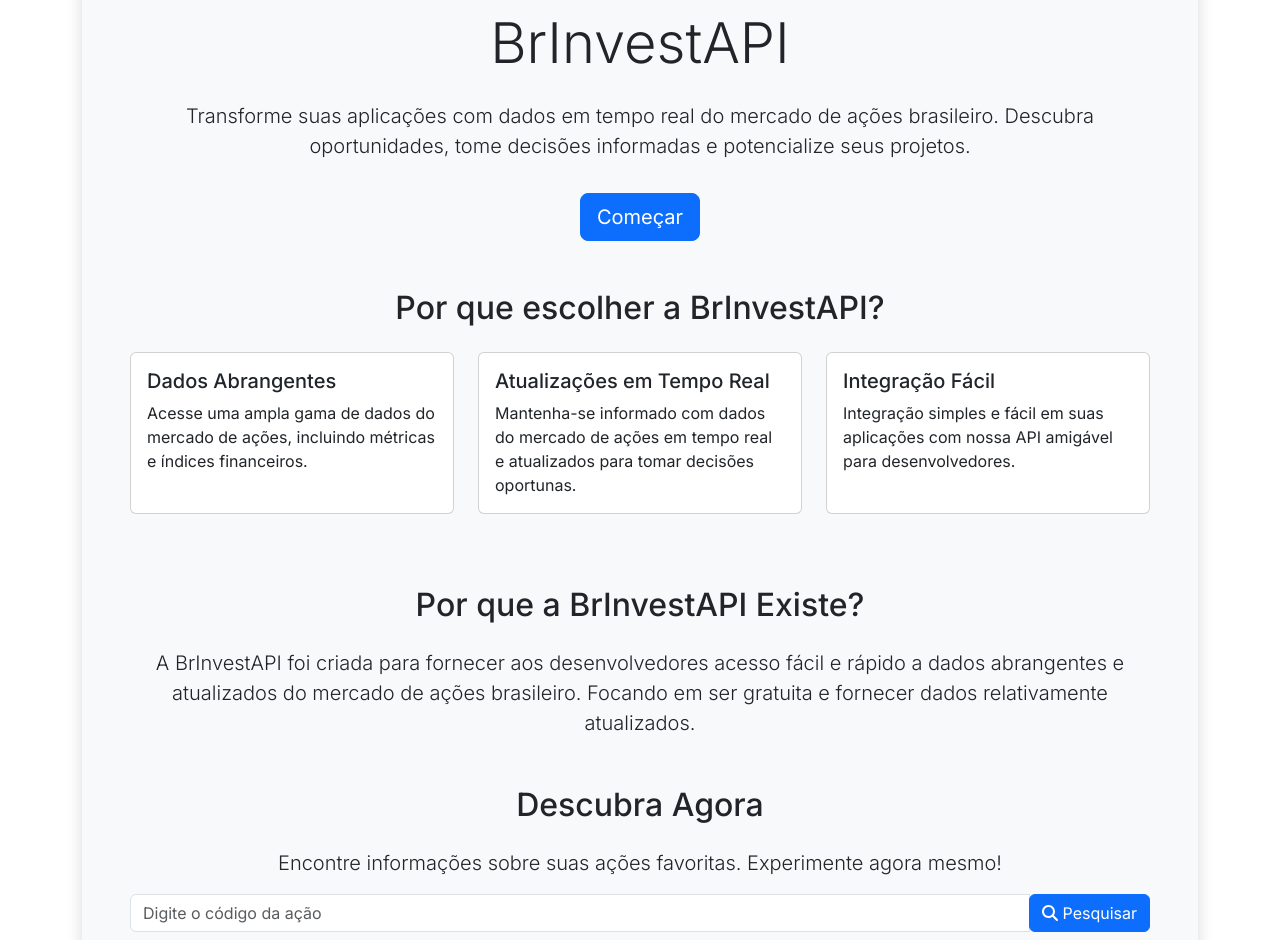
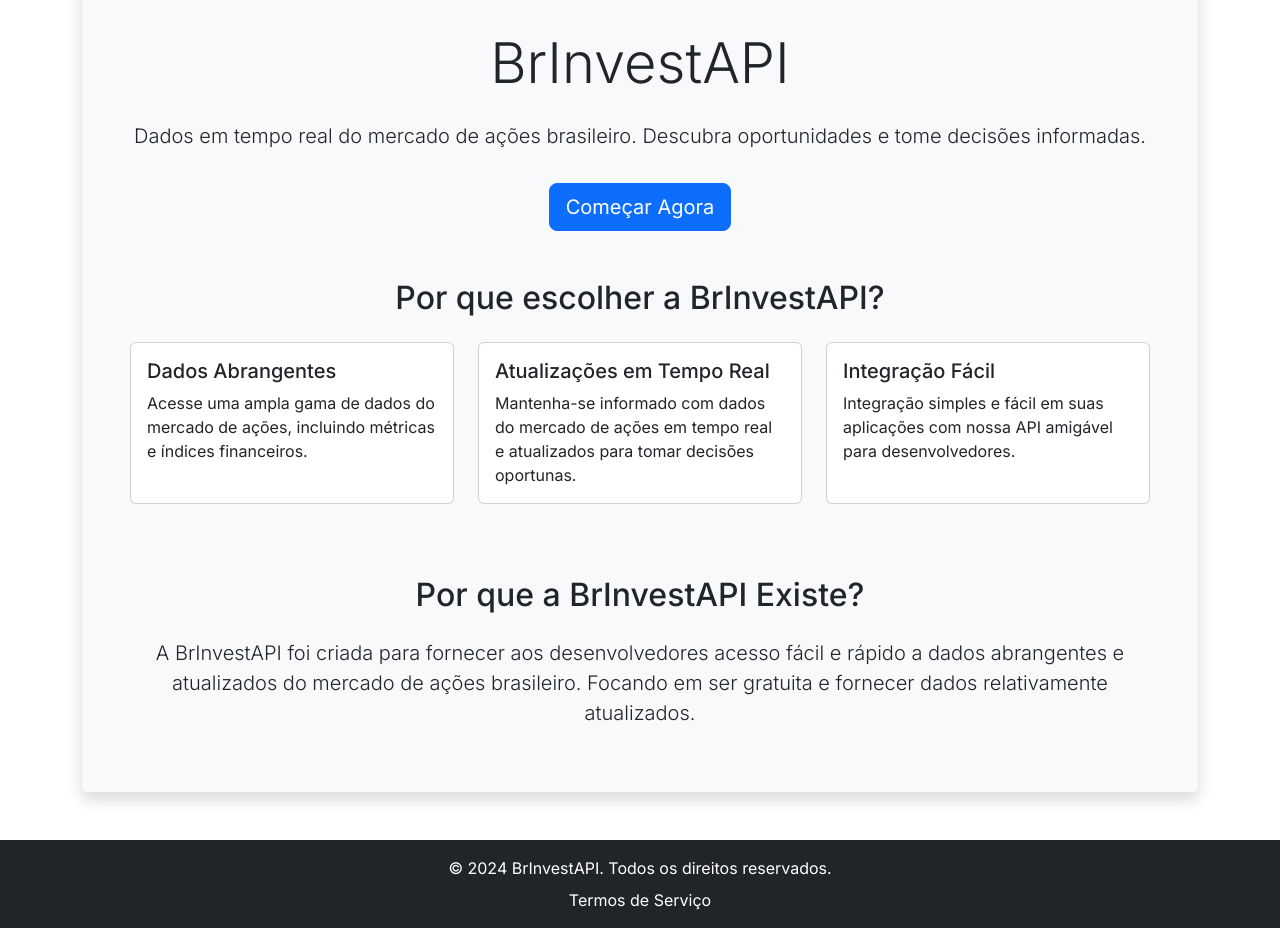
Before and after one commit to GeovaneDev/B3API, a Next.js app: page / in a window 1280 px wide. Shown: the part 272-1212 px from the top of the page. Built offline with nearby package versions, Linux system fonts and the light colour scheme.

Commit message:
Adição dos termos de uso

```diff
--- a/app/page.js
+++ b/app/page.js
@@ -1,72 +1,10 @@
-"use client"
-
-import React, { useState } from 'react';
+import React from 'react';
 import 'bootstrap/dist/css/bootstrap.min.css';
-import { FontAwesomeIcon } from '@fortawesome/react-fontawesome';
-import { faSearch } from '@fortawesome/free-solid-svg-icons';
-import { faChartLine } from '@fortawesome/free-solid-svg-icons/faChartLine';  // Importando o ícone do gráfico de linha
 import Link from 'next/link';
 import Navbar from '../components/Navbar';
 import Footer from '../components/Footer';
 
 const Home = () => {
-  const [query, setQuery] = useState('');
-  const [searchResults, setSearchResults] = useState([]);
-  const [error, setError] = useState('');
-
-  const handleSearch = async () => {
-    try {
-      const timestamp = new Date().getTime();
-      const response = await fetch(`/api/fundamentus/search?query=${query}&time=${timestamp}`);
-      const data = await response.json();
-
-      if (data.data.length === 0) {
-        setError('Nenhum resultado encontrado. Refine sua pesquisa.');
-        setSearchResults([]);
-      } else {
-        setError('');
-        setSearchResults(data.data);
-      }
-    } catch (error) {
-      console.error('Erro ao pesquisar ações:', error);
-      setError('Ocorreu um erro ao buscar os resultados. Por favor, tente novamente.');
-      setSearchResults([]);
-    }
-  };
-
-  const handleResultClick = (ticker) => {
-    setQuery('');
-    setSearchResults([]);
-    setError('');
-    window.location.href = `/stock/${ticker}`;
-  };
-
-  const handleInputChange = async (e) => {
-    const inputValue = e.target.value;
-    setQuery(inputValue);
-    setSearchResults([]);
-    setError('');
-
-    if (inputValue.length >= 2) {
-      try {
-        const timestamp = new Date().getTime();
-        const response = await fetch(`/api/fundamentus/search?query=${inputValue}&time=${timestamp}`);
-        const data = await response.json();
-
-        if (data.data.length === 0) {
-          setError('Nenhum resultado encontrado. Refine sua pesquisa.');
-        } else {
-          setError('');
-          setSearchResults(data.data);
-        }
-      } catch (error) {
-        console.error('Erro ao pesquisar ações:', error);
-        setError('Ocorreu um erro ao buscar os resultados. Por favor, tente novamente.');
-        setSearchResults([]);
-      }
-    }
-  };
-
   return (
     <div>
       <Navbar />
@@ -74,12 +12,12 @@ const Home = () => {
       <div className="container mt-5">
         <div className="bg-light p-5 rounded shadow">
           <div className="text-center mb-4">
-          <img src="/BrInvestAPI.png" alt="BrInvestAPI Icon" style={{ width: '120px', height: '120px', marginRight: '10px' }} />
+            <img src="/BrInvestAPI.png" alt="BrInvestAPI Icon" style={{ width: '120px', height: '120px', marginBottom: '20px' }} />
             <h1 className="display-4 mb-4">BrInvestAPI</h1>
             <p className="lead">
-              Transforme suas aplicações com dados em tempo real do mercado de ações brasileiro. Descubra oportunidades, tome decisões informadas e potencialize seus projetos.
+              Dados em tempo real do mercado de ações brasileiro. Descubra oportunidades e tome decisões informadas.
             </p>
-            <Link href="/docs" passHref className="btn btn-primary btn-lg mt-3">Começar</Link>
+            <Link href="/docs" passHref className="btn btn-primary btn-lg mt-3">Começar Agora</Link>
           </div>
 
           <div className="mt-5">
@@ -115,43 +53,9 @@ const Home = () => {
           <div className="mt-5">
             <h2 className="text-center mb-4">Por que a BrInvestAPI Existe?</h2>
             <p className="lead text-center">
-            A BrInvestAPI foi criada para fornecer aos desenvolvedores acesso fácil e rápido a dados abrangentes e atualizados do mercado de ações brasileiro. Focando em ser gratuita e fornecer dados relativamente atualizados.
+              A BrInvestAPI foi criada para fornecer aos desenvolvedores acesso fácil e rápido a dados abrangentes e atualizados do mercado de ações brasileiro. Focando em ser gratuita e fornecer dados relativamente atualizados.
             </p>
           </div>
-
-          <div className="mt-5">
-            <h2 className="text-center mb-4">Descubra Agora</h2>
-            <p className="lead text-center">Encontre informações sobre suas ações favoritas. Experimente agora mesmo!</p>
-            <div className="input-group mb-3">
-              <input
-                type="text"
-                className="form-control"
-                placeholder="Digite o código da ação"
-                value={query}
-                onChange={handleInputChange}
-              />
-              <div className="input-group-append">
-                <button className="btn btn-primary" onClick={handleSearch}>
-                  <FontAwesomeIcon icon={faSearch} /> Pesquisar
-                </button>
-              </div>
-            </div>
-          </div>
-
-          {error && <div className="alert alert-danger mt-3">{error}</div>}
-
-          {searchResults.length > 0 && (
-            <div className="mt-3">
-              <h5 className="text-center mb-3">Resultados da Pesquisa:</h5>
-              <ul className="list-group">
-                {searchResults.map((ticker) => (
-                  <li key={ticker} className="list-group-item" onClick={() => handleResultClick(ticker)}>
-                    <Link href={`/stock/${ticker}`} className="text-decoration-none">{ticker}</Link>
-                  </li>
-                ))}
-              </ul>
-            </div>
-          )}
         </div>
       </div>
 
--- a/components/Footer.js
+++ b/components/Footer.js
@@ -2,7 +2,8 @@ import React from 'react';
 import Link from 'next/link';
 
 const Footer = () => {
-    const currentYear = new Date().getFullYear();
+  const currentYear = new Date().getFullYear();
+
   return (
     <footer className="bg-dark text-white text-center py-3 mt-5">
       <div className="container">
@@ -10,9 +11,7 @@ const Footer = () => {
           &copy; {currentYear} BrInvestAPI. Todos os direitos reservados.
         </p>
         <div className="mt-2">
-          <Link href="/privacy" passHref className="text-white">Política de Privacidade</Link>
-          <span className="mx-2">|</span>
-          <Link href="/terms" passHref className="text-white">Termos de Serviço</Link>
+          <Link href="/terms" passHref className="text-white text-decoration-none">Termos de Serviço</Link>
         </div>
       </div>
     </footer>
--- a/components/Navbar.js
+++ b/components/Navbar.js
@@ -1,14 +1,18 @@
 import Link from 'next/link';
 import { FontAwesomeIcon } from '@fortawesome/react-fontawesome';
 import { faGithub } from '@fortawesome/free-brands-svg-icons';
+import { config } from '@fortawesome/fontawesome-svg-core';
+import '@fortawesome/fontawesome-svg-core/styles.css';
+
+config.autoAddCss = false;
 
 const Navbar = () => {
   return (
     <nav className="navbar navbar-expand-lg navbar-dark bg-dark">
       <div className="container">
-        <Link href="/" className="navbar-brand d-flex align-items-center">
-          <img src="/BrInvestAPI.png" alt="BrInvestAPI Icon" style={{ width: '40px', height: '40px', marginRight: '10px' }} />
-          <span className="fw-bold">BrInvestAPI</span>
+        <Link href="/" passHref className="navbar-brand d-flex align-items-center">
+            <img src="/BrInvestAPI.png" alt="BrInvestAPI Icon" style={{ width: '40px', height: '40px', marginRight: '10px' }} />
+            <span className="fw-bold">BrInvestAPI</span>
         </Link>
         <button className="navbar-toggler" type="button" data-bs-toggle="collapse" data-bs-target="#navbarNav" aria-controls="navbarNav" aria-expanded="false" aria-label="Toggle navigation">
           <span className="navbar-toggler-icon"></span>
@@ -20,7 +24,7 @@ const Navbar = () => {
             </li>
             <li className="nav-item">
               <a href="https://github.com/GeovaneDev/BrInvestAPI" target="_blank" className="nav-link" rel="noopener noreferrer">
-                <FontAwesomeIcon icon={faGithub} size="lg" />
+                <FontAwesomeIcon icon={faGithub} size="lg"/>
               </a>
             </li>
           </ul>
```
Also changed, not shown: pages/stock/[ticker].js (deleted, +0 -78 lines), pages/terms.js (added, +36 -0 lines).
